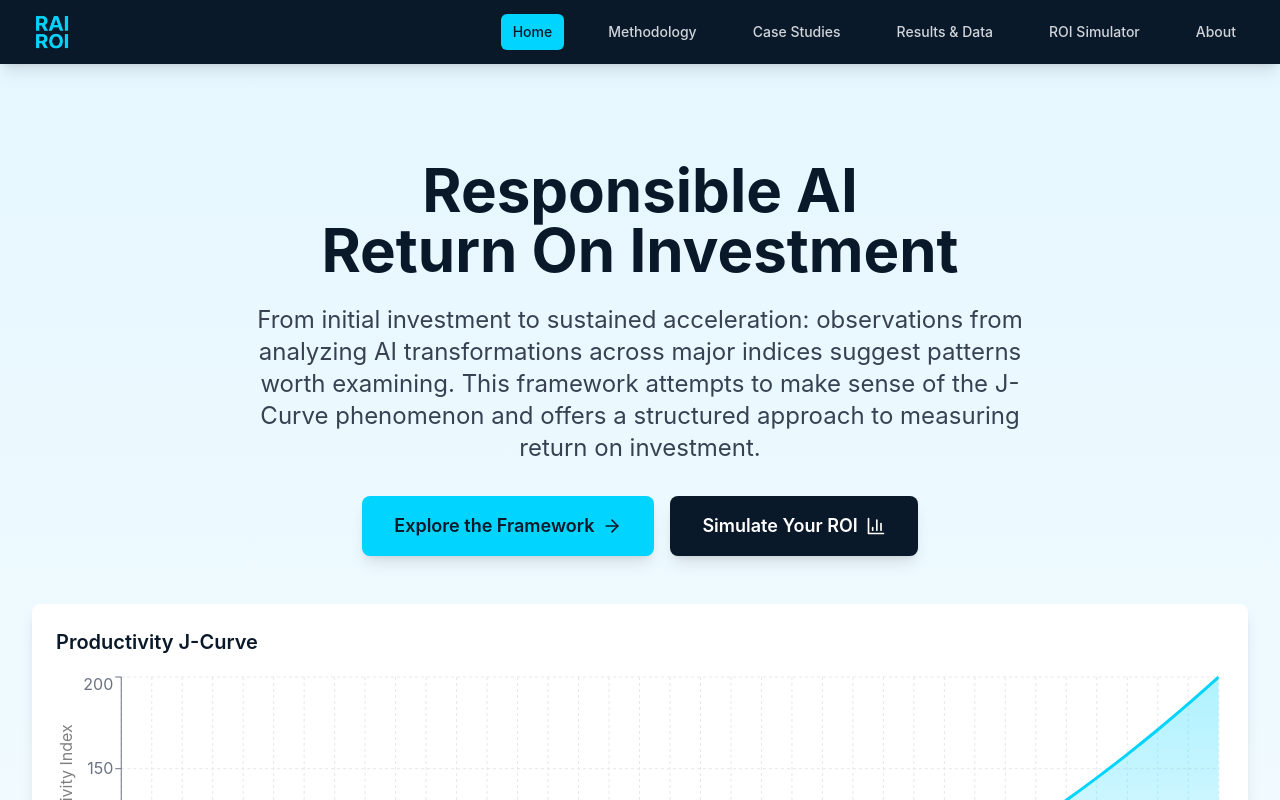
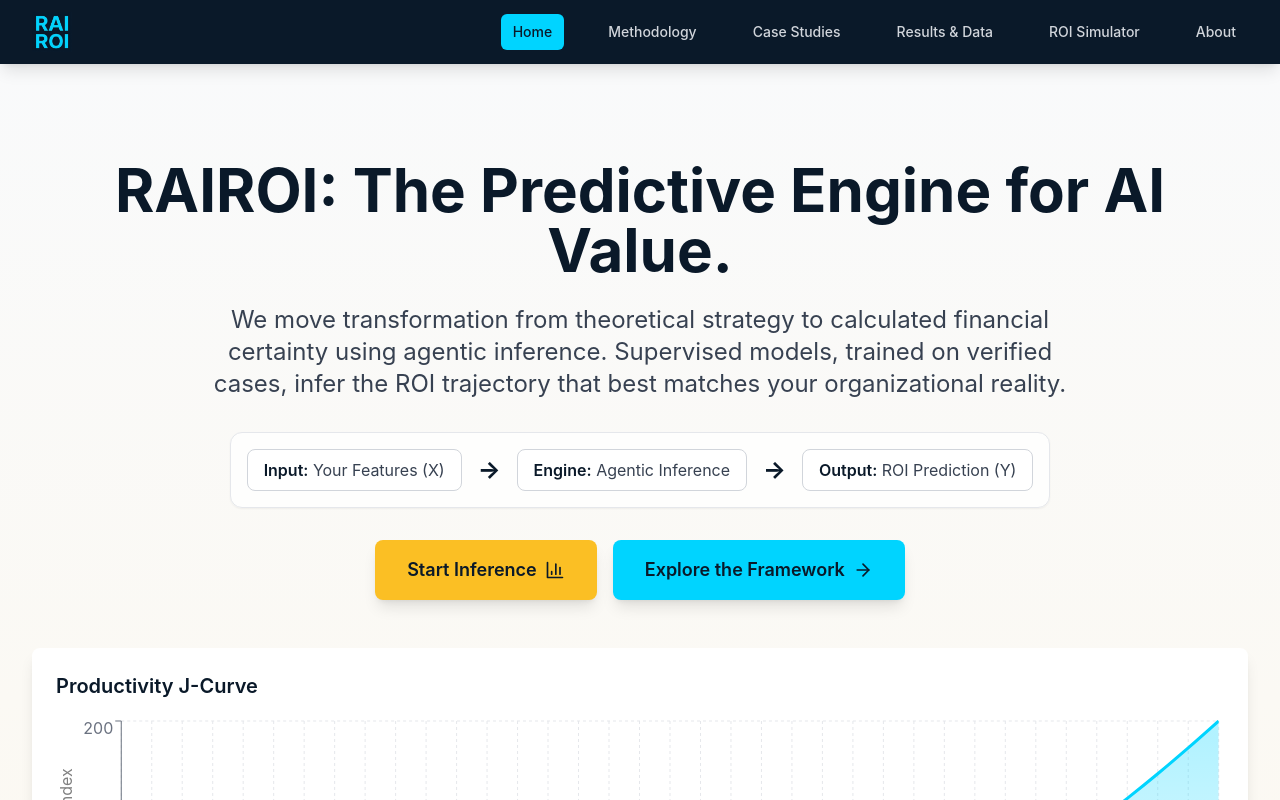
Before and after one commit to eric-horesnyi/rairoi-website, a Next.js app: page / in a window 1280 px wide. Shown: the top 800 px of the page. Built offline with nearby package versions, Linux system fonts and the light colour scheme.

Commit message:
Refactor vocabulary toward predictive ML framing and add new hero section

```diff
--- a/app/case-studies/page.tsx
+++ b/app/case-studies/page.tsx
@@ -290,14 +290,14 @@ export default function CaseStudiesPage() {
               <a href="https://www.mckinsey.com/capabilities/strategy-and-corporate-finance/our-insights/enduring-ideas-the-7-s-framework" target="_blank" rel="noopener noreferrer" className="text-electric-blue hover:underline ml-1">7S Framework</a>
             </li>
             <li>
-              <strong>Portrait:</strong> Organizational Structure, Headcount Distribution, Skills Matrix, Culture Analysis, Change Readiness Assessment
+              <strong>Portrait:</strong> Organizational Structure, Headcount Distribution, Skills Matrix, Culture Analysis, Change Readiness Inference
             </li>
             <li>
               <strong>AI Plan:</strong> AI Competitive Analysis (AI Compete), Portfolio Search & Generation, DISC Framework Enrichment, Impact & Complexity Metrics (DISC3Metrics),
               Acceptability Analysis, Value/ROI Calculations, ROI Bubble Chart, Strategic Heatmap, Initiative Portfolio
             </li>
             <li>
-              <strong>Journey:</strong> Resource Planning, Value over Time, Headcount Planning, Baseline Assessment,
+              <strong>Journey:</strong> Resource Planning, Value over Time, Headcount Planning, Baseline Inference,
               Horizon 1 (Short-term: 0-6 months), Horizon 2 (Medium-term: 6-18 months), Horizon 3 (Long-term: 18-36 months),
               Department View, Training Plan
             </li>
--- a/app/methodology/page.tsx
+++ b/app/methodology/page.tsx
@@ -51,8 +51,10 @@ export default function MethodologyPage() {
           <h1 className="text-4xl md:text-5xl font-bold text-deep-navy mb-4">
             The RAIROI Methodology
           </h1>
-          <p className="text-xl text-gray-600 max-w-3xl mx-auto">
-            An analytical framework drawing on economic theory, systems architecture, and case study observations
+          <p className="text-xl text-gray-600 max-w-4xl mx-auto">
+            We do not guess. We compute. Our engine uses Supervised Learning, trained on high-impact use cases.
+            We extract your organizational Features (Strategic Intent, Proficiency, OPEX), run Inference through
+            our Agent Swarm, and predict your optimal ROI trajectory within strict compliance boundaries.
           </p>
         </motion.div>
 
@@ -152,7 +154,7 @@ export default function MethodologyPage() {
               <p className="text-gray-700 text-sm leading-relaxed">
                 The RAIROI framework incorporates Responsible AI principles throughout its methodology. The Governance
                 dimension explicitly addresses risk levels aligned with the EU AI Act, while the organizational change
-                management approach ensures that AI adoption considers acceptability and workforce impact. The calibration
+                management approach ensures that AI adoption considers acceptability and workforce impact. The training
                 mechanisms described in the Data Architecture section include bias detection and fairness metrics, ensuring
                 that the framework not only delivers ROI but does so responsibly.
               </p>
@@ -243,7 +245,7 @@ export default function MethodologyPage() {
               <p className="mt-4 text-gray-600 text-center leading-relaxed">
                 Where α, β, γ, and δ are calibrated weights based on organizational priorities and sector characteristics.
                 These weights are continuously refined through reinforcement learning, using observed outcomes from
-                real-world implementations to improve prediction accuracy. The calibration process, detailed in the
+                real-world implementations to improve prediction accuracy. The training process, detailed in the
                 Data Architecture section, ensures the framework adapts as new evidence becomes available.
               </p>
             </div>
--- a/app/page.tsx
+++ b/app/page.tsx
@@ -8,37 +8,59 @@ import ROITicker from '@/components/ROITicker'
 
 export default function Home() {
   return (
-    <div className="min-h-screen bg-gradient-to-b from-blue-light to-white">
+    <div className="min-h-screen bg-gradient-to-b from-gray-50 to-[#FFF7E6]">
       {/* Hero Section */}
       <section className="max-w-7xl mx-auto px-4 sm:px-6 lg:px-8 py-16 md:py-24">
         <div className="text-center mb-12">
           <motion.h1
             initial={{ opacity: 0, y: -20 }}
             animate={{ opacity: 1, y: 0 }}
-            className="text-5xl md:text-6xl font-bold text-deep-navy mb-6"
+            className="text-4xl md:text-5xl lg:text-6xl font-bold text-deep-navy mb-6"
           >
-            <span className="block">Responsible AI</span>
-            <span className="block">Return On Investment</span>
+            RAIROI: The Predictive Engine for AI Value.
           </motion.h1>
-          <p className="text-xl md:text-2xl text-gray-700 mb-8 max-w-3xl mx-auto leading-relaxed">
-            From initial investment to sustained acceleration: observations from analyzing AI transformations
-            across major indices suggest patterns worth examining. This framework attempts to make sense of
-            the J-Curve phenomenon and offers a structured approach to measuring return on investment.
+          <p className="text-lg md:text-2xl text-gray-700 mb-8 max-w-4xl mx-auto leading-relaxed">
+            We move transformation from theoretical strategy to calculated financial certainty using agentic inference.
+            Supervised models, trained on verified cases, infer the ROI trajectory that best matches your organizational reality.
           </p>
+
+          {/* Model Logic Bar */}
+          <div className="mb-8">
+            <div className="inline-flex flex-col md:flex-row items-stretch md:items-center justify-center gap-3 md:gap-4 bg-white/80 border border-gray-200 rounded-xl px-4 py-4 shadow-sm">
+              <div className="px-4 py-2 rounded-lg border border-gray-300 bg-white text-sm md:text-base">
+                <span className="font-semibold text-deep-navy">Input:</span>{' '}
+                <span className="text-gray-700">Your Features (X)</span>
+              </div>
+              <div className="text-deep-navy text-2xl font-bold hidden md:block">→</div>
+              <div className="text-deep-navy text-2xl font-bold md:hidden text-center">↓</div>
+              <div className="px-4 py-2 rounded-lg border border-gray-300 bg-white text-sm md:text-base">
+                <span className="font-semibold text-deep-navy">Engine:</span>{' '}
+                <span className="text-gray-700">Agentic Inference</span>
+              </div>
+              <div className="text-deep-navy text-2xl font-bold hidden md:block">→</div>
+              <div className="text-deep-navy text-2xl font-bold md:hidden text-center">↓</div>
+              <div className="px-4 py-2 rounded-lg border border-gray-300 bg-white text-sm md:text-base">
+                <span className="font-semibold text-deep-navy">Output:</span>{' '}
+                <span className="text-gray-700">ROI Prediction (Y)</span>
+              </div>
+            </div>
+          </div>
+
+          {/* CTAs */}
           <div className="flex flex-col sm:flex-row gap-4 justify-center">
+            <Link
+              href="/simulator"
+              className="bg-amber-400 text-deep-navy px-8 py-4 rounded-lg font-semibold text-lg hover:bg-amber-500 transition-all shadow-lg hover:shadow-xl flex items-center justify-center gap-2"
+            >
+              Start Inference
+              <BarChart3 className="w-5 h-5" />
+            </Link>
             <Link
               href="/methodology"
               className="bg-electric-blue text-deep-navy px-8 py-4 rounded-lg font-semibold text-lg hover:bg-opacity-90 transition-all shadow-lg hover:shadow-xl flex items-center justify-center gap-2"
             >
               Explore the Framework
               <ArrowRight className="w-5 h-5" />
-            </Link>
-            <Link
-              href="/simulator"
-              className="bg-deep-navy text-white px-8 py-4 rounded-lg font-semibold text-lg hover:bg-opacity-90 transition-all shadow-lg hover:shadow-xl flex items-center justify-center gap-2"
-            >
-              Simulate Your ROI
-              <BarChart3 className="w-5 h-5" />
             </Link>
           </div>
         </div>
@@ -70,7 +92,7 @@ export default function Home() {
             <p className="text-gray-600 leading-relaxed">
               A structured approach combining five dimensions with a DISC methodology, designed to provide
               comprehensive coverage of AI transformation challenges. The framework evolves through continuous
-              calibration against real-world outcomes.
+              training on high-impact, ground-truth outcomes.
             </p>
           </div>
           <div className="bg-white p-6 rounded-lg shadow-lg">
--- a/components/CalibrationTable.tsx
+++ b/components/CalibrationTable.tsx
@@ -1,6 +1,10 @@
 'use client'
 
 import React from 'react'
+
+// Training Data View (Ground Truth)
+// This component renders the VALUE training table used to inspect
+// how features (X) and labels (Y) behave across confidence thresholds.
 
 interface CalibrationTableProps {
   title: string
@@ -17,7 +21,12 @@ interface CalibrationTableProps {
 const CalibrationTable: React.FC<CalibrationTableProps> = ({ title, data, showGamma = false }) => {
   return (
     <div className="bg-white rounded-lg shadow-lg p-6 mb-8">
-      <h3 className="text-xl font-bold mb-4 text-deep-navy">{title}</h3>
+      <h3 className="text-xl font-bold mb-2 text-deep-navy">{title}</h3>
+      <p className="text-sm text-gray-600 mb-4 italic">
+        The Ground Truth: A proprietary training set of verified AI implementations mapping organizational&nbsp;
+        <span className="font-semibold text-deep-navy">Features (X)</span> to financial&nbsp;
+        <span className="font-semibold text-deep-navy">Labels (Y)</span>.
+      </p>
       <div className="overflow-x-auto">
         <table className="min-w-full border-collapse border border-gray-300">
           <thead>
```
